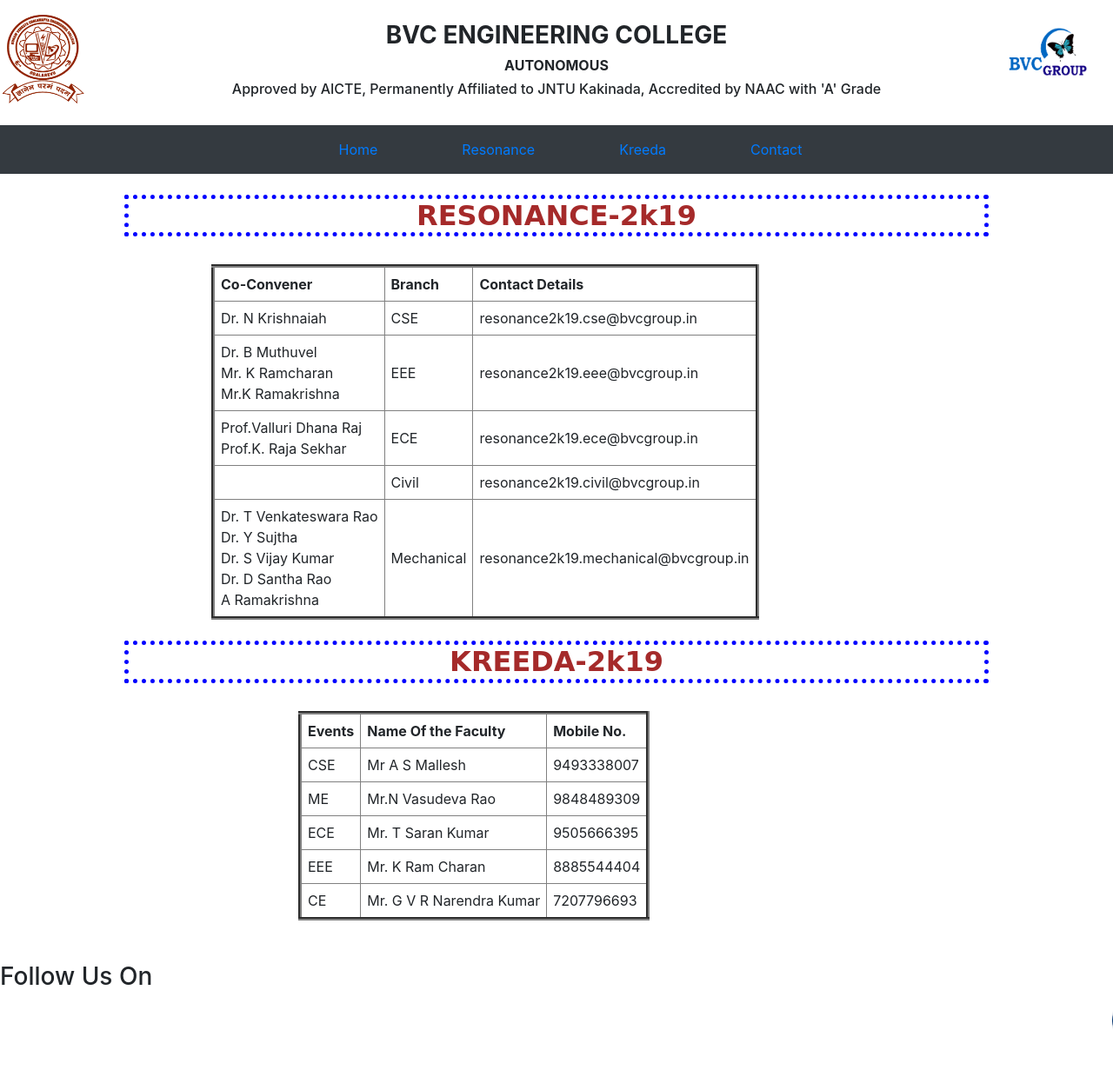
After one commit to murthy98/tech_fest, a Flask app: page /contact/ in a window 1280 px wide. The commit adds this page. Shown: the whole page at 87% size. Run offline with Flask 2, Linux system fonts and the light colour scheme; some libraries are stand-ins or nearby versions.

Commit message:
Added contacts

```diff
--- a/app.py
+++ b/app.py
@@ -69,8 +69,12 @@
 def register():
     return render_template("register.html")
 
-
-
+@app.route('/kreeda/')
+def kreeda():
+    return render_template("kreeda.html")
+@app.route('/contact/')
+def contact():
+    return render_template("contact.html")
 
 
 @app.route('/registration/', methods=["GET","POST"])
--- /dev/null
+++ b/templates/contact.html
@@ -0,0 +1,108 @@
+{% extends "header.html" %}
+{% block body %}
+
+<br>
+<h2 align='center'style="font-family:Comic Sans MS;color:brown;border-style:dotted;border-color:blue;border-width: 5px "><strong>RESONANCE-2k19</strong></h2>
+<br>
+<table border="4" cellpadding="7" cellspacing="7"style="margin-left:100px">
+    <tr>
+        <th>Co-Convener</th>
+        <th>Branch</th>
+        <th>Contact Details</th>
+
+    </tr>
+    <tr>
+        <td>Dr. N Krishnaiah</td>
+        <td>CSE</td>
+        <td>resonance2k19.cse@bvcgroup.in</td>
+    </tr>
+    <tr>
+            <td>Dr. B Muthuvel<br>Mr. K Ramcharan<br>Mr.K Ramakrishna</td>
+            <td>EEE</td>
+            <td>resonance2k19.eee@bvcgroup.in</td>
+        </tr>
+        <tr>
+                <td> Prof.Valluri Dhana Raj<br> Prof.K. Raja Sekhar</td>
+                <td>ECE</td>
+                <td>resonance2k19.ece@bvcgroup.in</td>
+            </tr>
+            <tr>
+                    <td></td>
+                    <td>Civil</td>
+                    <td>resonance2k19.civil@bvcgroup.in</td>
+                </tr>
+                <tr>
+                        <td>Dr. T Venkateswara Rao<br>Dr. Y Sujtha<br>Dr. S Vijay Kumar<br>Dr. D Santha Rao<br>A Ramakrishna</td>
+                        <td>Mechanical</td>
+                        <td>resonance2k19.mechanical@bvcgroup.in</td>
+                    </tr>
+</table>
+<br>
+<h2 align='center'style="font-family:Comic Sans MS;color:brown;border-style:dotted;border-color:blue;border-width: 5px "><strong>KREEDA-2k19</strong></h2>
+<br>
+<table border="4" cellpadding="7" cellspacing="7"style="margin-left:200px">
+    <tr>
+        <th>Events</th>
+        <th>Name Of the Faculty</th>
+        <th>Mobile No.</th>
+
+    </tr>
+    <tr>
+        <td>CSE</td>
+        <td>Mr A S Mallesh</td>
+        <td>9493338007</td>
+    </tr>
+    <tr>
+            <td>ME</td>
+            <td>Mr.N Vasudeva Rao</td>
+            <td>9848489309</td>
+        </tr>
+        <tr>
+                <td>ECE</td>
+                <td>Mr. T Saran Kumar</td>
+                <td>9505666395</td>
+            </tr>
+            <tr>
+                    <td>EEE</td>
+                    <td>Mr. K Ram Charan</td>
+                    <td>8885544404</td>
+                </tr>
+                <tr>
+                        <td>CE</td>
+                        <td>Mr. G V R Narendra Kumar</td>
+                        <td>7207796693</td>
+                    </tr>
+   <!--- <tr>
+        <td>CRICKET</td>
+        <td>P B V Raja Rao</td>
+        <td>N Phani KUmar</td>
+        <td>N S Nagendra</td>
+        <td>E Bujji Babu</td>
+        <td>D Narendra Babu</td>
+    </tr>
+    <tr>
+        <td>VOLLEY BALL</td>
+        <td>A D Prasad</td>
+        <td>V Anuragh</td>
+        <td>B Vasulu</td>
+        <td>L D Kishore</td>
+        <td>J T Manikanta</td>
+    </tr>
+    <tr>
+        <td>KABADDI</td>
+        <td>K Eswar</td>
+        <td>I R S Nageswata Rao</td>
+        <td>E Raju</td>
+        <td>S M S Prudvi</td>
+        <td>B Srikanth</td>
+    </tr>
+    <tr>
+        <td>FOOT BALL</td>
+        <td>V Narsimhan</td>
+        <td>K CH Nagaraju</td>
+        <td>D Subba Rao</td>
+        <td></td>
+        <td></td>
+    </tr>-->
+</table>
+{% endblock %}
--- a/templates/header.html
+++ b/templates/header.html
@@ -36,14 +36,15 @@
 				  <a class="nav-link" href="/resonance">&nbsp&nbsp&nbsp&nbsp&nbsp&nbsp&nbsp&nbsp&nbspResonance&nbsp&nbsp&nbsp&nbsp&nbsp&nbsp&nbsp&nbsp&nbsp</a>
 				</li>
 				<li class="nav-item">
-				  <a class="nav-link" href="#">&nbsp&nbsp&nbsp&nbsp&nbsp&nbsp&nbsp&nbsp&nbspKreeda&nbsp&nbsp&nbsp&nbsp&nbsp&nbsp&nbsp&nbsp&nbsp</a>
+				  <a class="nav-link" href="/kreeda">&nbsp&nbsp&nbsp&nbsp&nbsp&nbsp&nbsp&nbsp&nbspKreeda&nbsp&nbsp&nbsp&nbsp&nbsp&nbsp&nbsp&nbsp&nbsp</a>
 				</li>
 				<li class="nav-item">
-						<a class="nav-link" href="#">&nbsp&nbsp&nbsp&nbsp&nbsp&nbsp&nbsp&nbsp&nbspContact&nbsp&nbsp&nbsp&nbsp&nbsp&nbsp&nbsp&nbsp&nbsp</a>
+						<a class="nav-link" href="/contact">&nbsp&nbsp&nbsp&nbsp&nbsp&nbsp&nbsp&nbsp&nbspContact&nbsp&nbsp&nbsp&nbsp&nbsp&nbsp&nbsp&nbsp&nbsp</a>
 					  </li>
 			  </ul>
 			</div>
-		  </nav>
+			</nav>
+			</header>
 <body >
 
 	<script src="//code.jquery.com/jquery-1.11.1.min.js"></script>
@@ -70,9 +71,9 @@
 			<br>
 			</div>
 			<div>
-		<div><h3 style="margin-left: 50px">Follow Us On</h3>
+		<div ><h3>Follow Us On</h3>
 			<marquee>
-		</div>
+			</div>
 		<div>
 
 		<span style="display:inline-block; width: 200px;">
--- a/templates/resonance.html
+++ b/templates/resonance.html
@@ -8,7 +8,7 @@
 <h2 align='center'style="font-family:Comic Sans MS;color:brown;border-style:dotted;border-color:blue;border-width: 5px "><strong>RESONANCE-2k19</strong></h2>
 
 <br>
-<p style="font-family:Arial;margin-left:30px;margin-right: 30px;"><strong>Resonance</strong> is the annual technical festival of <strong>BVC Engineering College</strong>. Started off in 1997 as a stand-alone festival, Resonance has since then grown <br>exponentially. With the aim of increasing technical awareness amongst students, it has successfully attracted thousands of students from various educational <br>backgrounds and an even greater crowd from technical and engineering institutes all across AndhraPradesh. With roping in prominent personalities and high profile organizations along with managing various technical events  throughout the fest, Resonance has been victorious in incorporating its core ideology of <br>the spread of technical education and awareness.</p>
+<p style="font-family:Arial;margin-left:30px;margin-right: 30px;"><strong>Resonance</strong> is the annual technical festival of <strong>BVC Engineering College</strong>. Started off in 2000 as a stand-alone festival, Resonance has since then grownexponentially. With the aim of increasing technical awareness amongst students, it has successfully attracted thousands of students from various educational backgrounds and an even greater crowd from technical and engineering institutes all across AndhraPradesh. With roping in prominent personalities and high profile organizations along with managing various technical events  throughout the fest, Resonance has been victorious in incorporating its core ideology of the spread of technical education and awareness.</p>
  <br><br>
 <p style="margin-left:30px;margin-right: 30px;font-family:Arial">The college campus is always brimming with excitement and enthusiasm for the countless events that take place during the two-day long festival. With technical councils such as Paper Presentation,Poster Presentation etc organizing innovative events that make you scratch your brains and ponder over the intricacies and beauty of science and it is because of this cumulative effort by the students that Resonance has reached the stage where it currently is.</p>
 <br>
```
Also changed, not shown: templates/admincontact.html (deleted, +0 -26 lines), templates/kreeda.html (added, +27 -0 lines), templates/register.html (+15 -12 lines), templates/yuvagala.html (deleted, +0 -23 lines), templates/yuvregister.html (deleted, +0 -66 lines).
